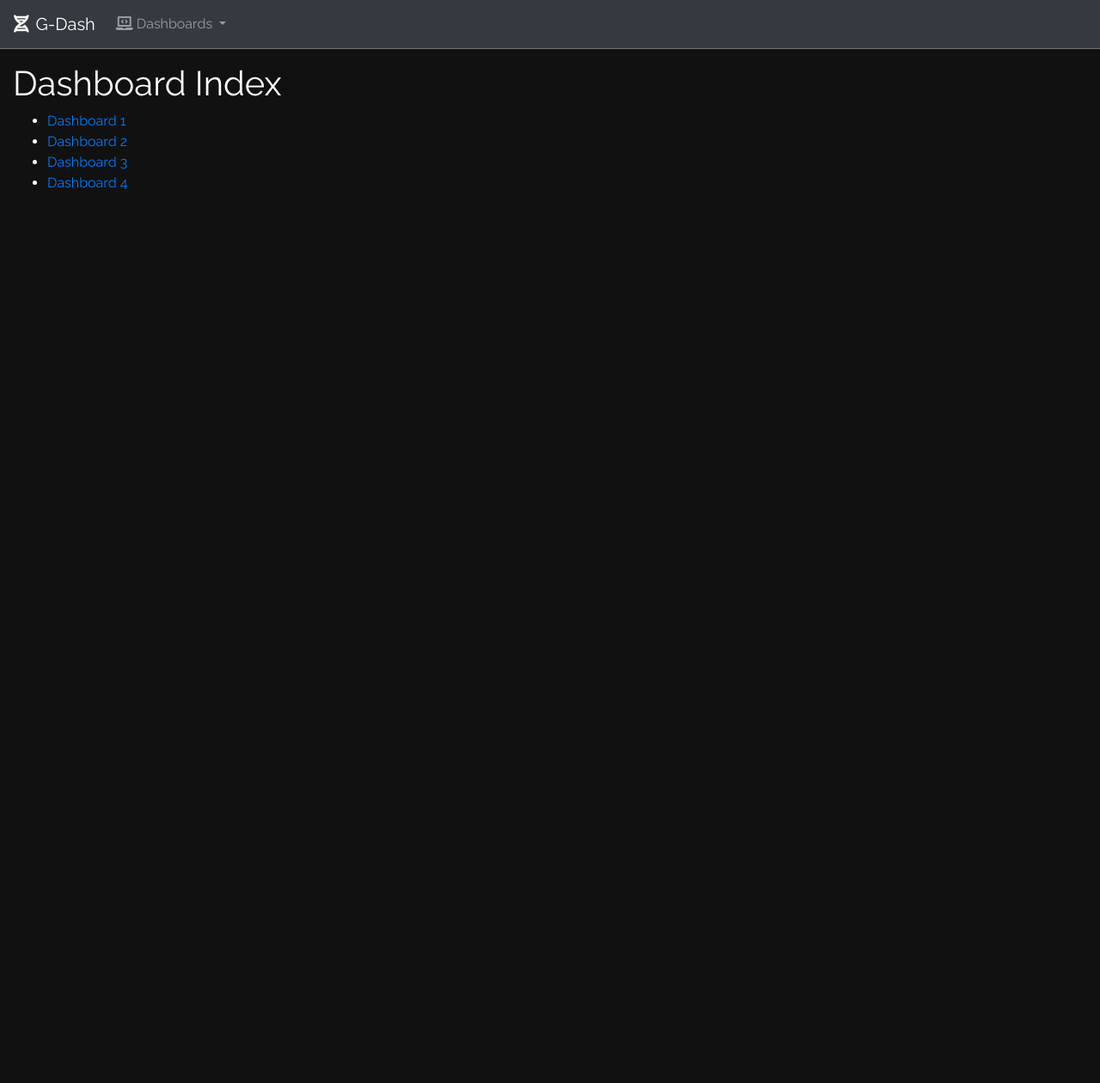
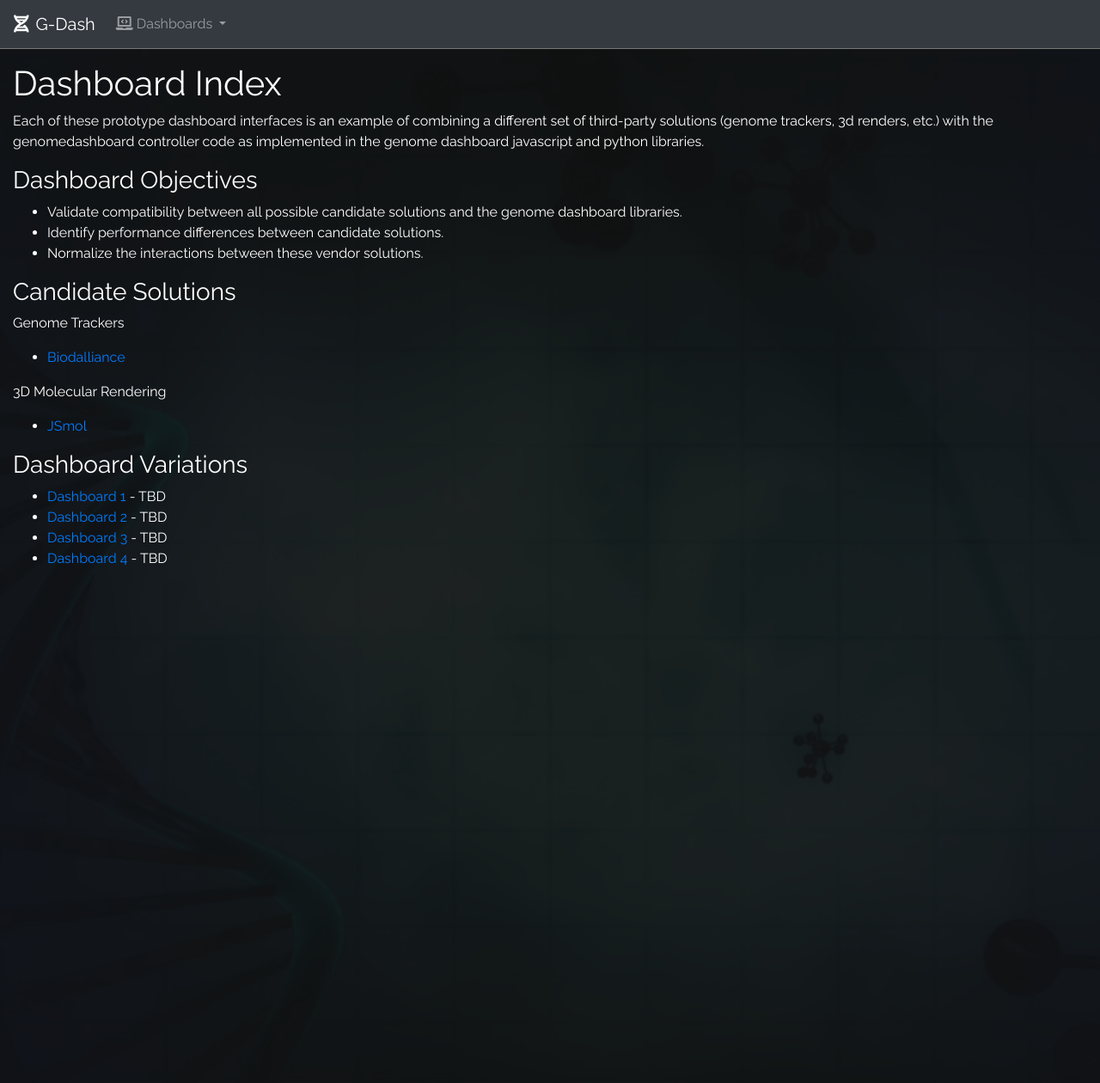
Before and after one commit to genome-dashboard/genome-dashboard-webapp-v2, a Django app: page /dashboard/ in a window 1280 px wide. Shown: the whole page at 86% size. Run offline with Django 3.2, Linux system fonts and the light colour scheme; some libraries are stand-ins or nearby versions.

Commit message:
Added bg image tio all templates via base.html. Added info on dashboard goals and created views for the test dashboards. Next up - integrate vendor technologies.

```diff
--- a/dashboard/templates/dashboard/index.html
+++ b/dashboard/templates/dashboard/index.html
@@ -11,11 +11,35 @@
 {% block content %}
 <h1>Dashboard Index</h1>
 
+<p>Each of these prototype dashboard interfaces is an example of combining a different set of third-party solutions (genome trackers, 3d renders, etc.) with the genomedashboard controller code as implemented in the genome dashboard javascript and python libraries.</p>
+
+<h3>Dashboard Objectives</h3>
+
 <ul>
-  <li><a href="/dashboard/d1">Dashboard 1</a></li>
-  <li><a href="/dashboard/d2">Dashboard 2</a></li>
-  <li><a href="/dashboard/d3">Dashboard 3</a></li>
-  <li><a href="/dashboard/d4">Dashboard 4</a></li>
+  <li>Validate compatibility between all possible candidate solutions and the genome dashboard libraries.</li>
+  <li>Identify performance differences between candidate solutions.</li>
+  <li>Normalize the interactions between these vendor solutions.</li>
+</ul>
+
+<h3>Candidate Solutions</h3>
+
+<p>Genome Trackers</p>
+<ul>
+  <li><a href="https://www.biodalliance.org/" target="_blank">Biodalliance</a></li>
+</ul>
+
+<p>3D Molecular Rendering</p>
+<ul>
+  <li><a href="https://chemapps.stolaf.edu/jmol/jsmol/jsmol.htm" target="_blank">JSmol</a></li>
+</ul>
+
+<h3>Dashboard Variations</h3>
+
+<ul>
+  <li><a href="/dashboard/d1">Dashboard 1</a> - TBD</li>
+  <li><a href="/dashboard/d2">Dashboard 2</a> - TBD</li>
+  <li><a href="/dashboard/d3">Dashboard 3</a> - TBD</li>
+  <li><a href="/dashboard/d4">Dashboard 4</a> - TBD</li>
 </ul>
 {% endblock content %}
 
--- a/genomedashboard/templates/genomedashboard/index.html
+++ b/genomedashboard/templates/genomedashboard/index.html
@@ -14,9 +14,6 @@
 
 <!-- Template Inheritance Block For Content -->
 {% block content %}
-<div class="bg-image-container">
-  <img src="{% static 'base/images/microbiology.jpg' %}" />
-</div>
 
 <h1>Genome Dashboard</h1>
 
--- a/static/base/styles/base.css
+++ b/static/base/styles/base.css
@@ -33,6 +33,27 @@ body {
   margin-right: 0.5rem;
 }
 
+.bg-image-container {
+  z-index: -999999;
+  position: fixed;
+  top: -50%;
+  left: -50%;
+  width: 200%;
+  height: 200%;
+}
+
+.bg-image-container img {
+  position: absolute;
+  top: 0;
+  left: 0;
+  right: 0;
+  bottom: 0;
+  margin: auto;
+  min-width: 50%;
+  min-height: 50%;
+  opacity: 0.07;
+}
+
 .content-container {
   margin-top: 1rem;
 }
--- a/templates/base.html
+++ b/templates/base.html
@@ -20,6 +20,10 @@
 <body>
   {% include "navigation.html" %}
 
+  <div class="bg-image-container">
+    <img src="{% static 'base/images/microbiology.jpg' %}" />
+  </div>
+
   <div class="container-fluid content-container">
     <!-- Template Inheritance Block For Content -->
     {% block content %}{% endblock content %}
```
Also changed, not shown: genomedashboard/static/genomedashboard/styles/genomedashboard.css (+0 -21 lines).
